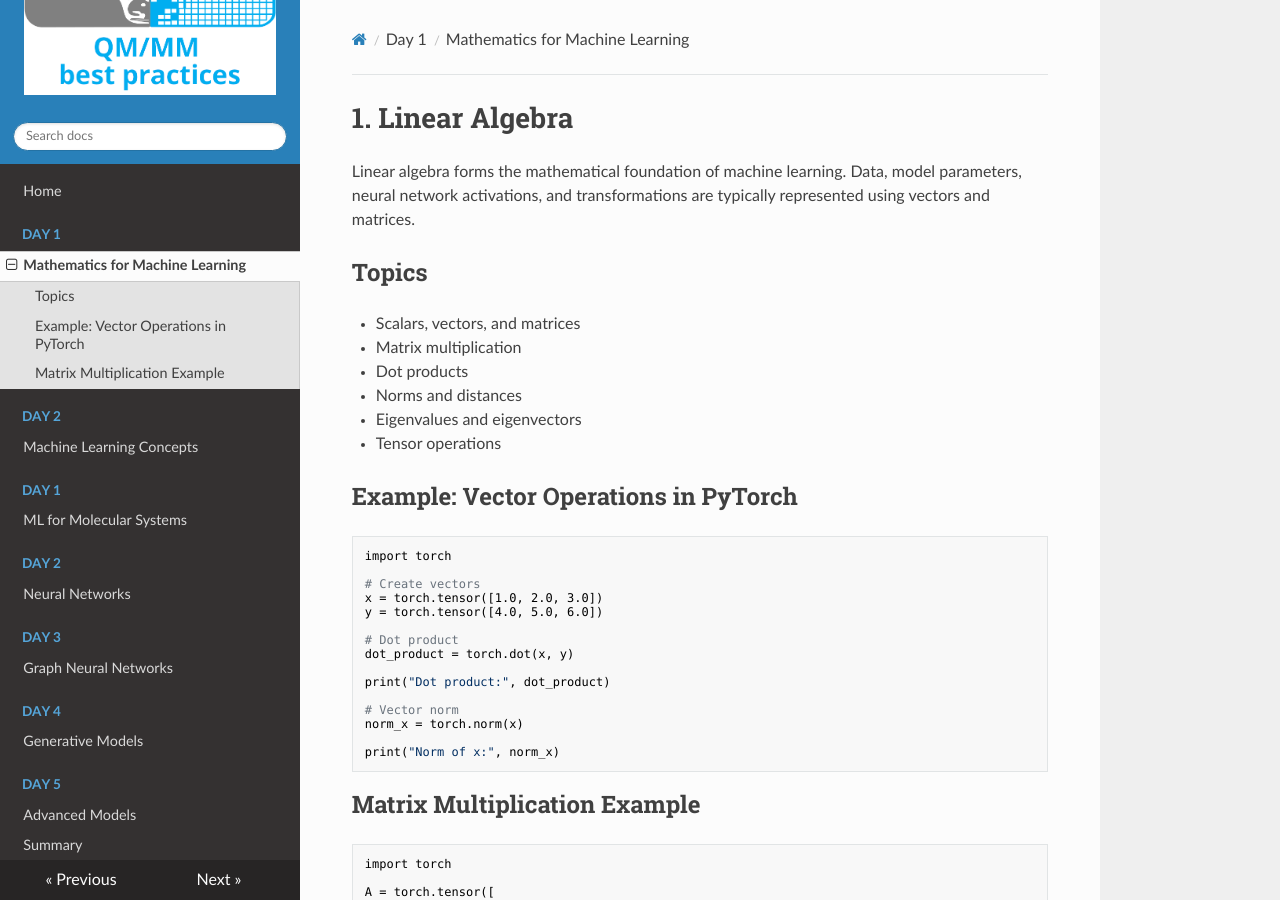
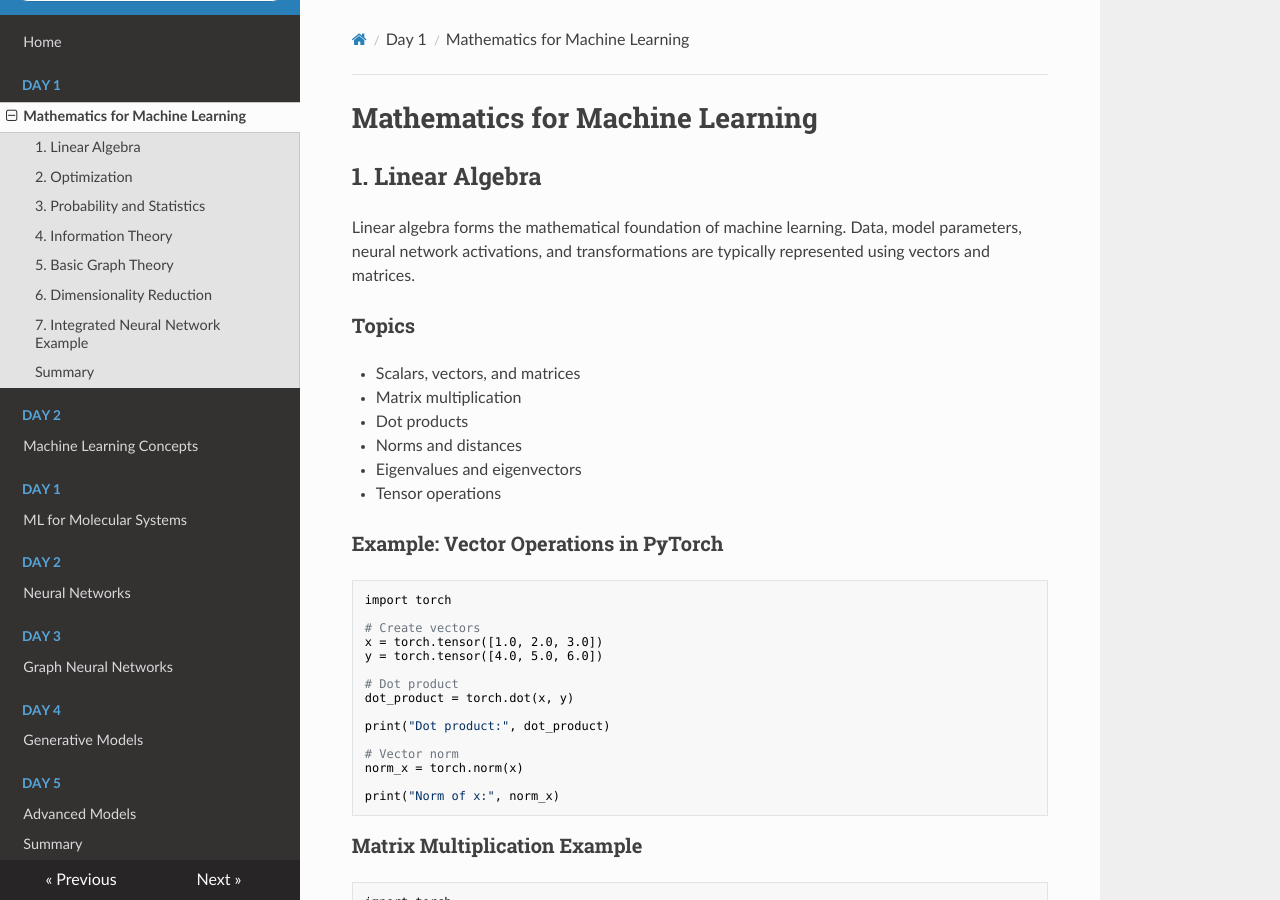
Before and after one commit to pojeda/course-mlmd, an MkDocs documentation site: the page built from docs/daym.md, in a window 1280 px wide and 900 px high. Built offline with MkDocs 1.6.1, drawn with Linux system fonts in a browser that asks for light colours; nearby versions of some CDN libraries.

Commit message:
Introduction

````diff
--- a/docs/daym.md
+++ b/docs/daym.md
@@ -1,9 +1,11 @@
-# 1. Linear Algebra
+# Mathematics for Machine Learning
+
+## 1. Linear Algebra
 
 Linear algebra forms the mathematical foundation of machine learning. Data, model parameters, neural
 network activations, and transformations are typically represented using vectors and matrices.
 
-## Topics
+### Topics
 
 - Scalars, vectors, and matrices
 - Matrix multiplication
@@ -12,7 +14,7 @@ network activations, and transformations are typically represented using vectors
 - Eigenvalues and eigenvectors
 - Tensor operations
 
-## Example: Vector Operations in PyTorch
+### Example: Vector Operations in PyTorch
 
 ```python
 import torch
@@ -32,7 +34,7 @@ norm_x = torch.norm(x)
 print("Norm of x:", norm_x)
 ```
 
-## Matrix Multiplication Example
+### Matrix Multiplication Example
 
 ```python
 import torch
@@ -53,12 +55,12 @@ print(C)
 ```
 
 
-# 2. Optimization
+## 2. Optimization
 
 Optimization is the process of finding model parameters that minimize a loss function. Most
 machine learning algorithms rely on optimization techniques such as gradient descent.
 
-## Topics
+### Topics
 
 - Functions and derivatives
 - Gradients
@@ -67,7 +69,7 @@ machine learning algorithms rely on optimization techniques such as gradient des
 - Learning rates
 - Loss minimization
 
-## Gradient Descent Concept
+### Gradient Descent Concept
 
 The goal is to iteratively update parameters:
 
@@ -81,7 +83,7 @@ Where:
 - $\eta$ is the learning rate
 - $L(\theta)$ is the loss function
 
-## Example: Gradient Descent in PyTorch
+### Example: Gradient Descent in PyTorch
 
 ```python
 import torch
@@ -111,12 +113,12 @@ for step in range(20):
 
 
 
-# 3. Probability and Statistics
+## 3. Probability and Statistics
 
 Probability and statistics are fundamental for understanding uncertainty, noise,
 model evaluation, and probabilistic learning.
 
-## Topics
+### Topics
 
 - Random variables
 - Probability distributions
@@ -125,7 +127,7 @@ model evaluation, and probabilistic learning.
 - Covariance and correlation
 - Sampling
 
-## Example: Gaussian Distribution
+### Example: Gaussian Distribution
 
 ```python
 import torch
@@ -143,7 +145,7 @@ plt.title("Gaussian Distribution")
 plt.show()
 ```
 
-## Mean and Standard Deviation
+### Mean and Standard Deviation
 
 ```python
 import torch
@@ -155,19 +157,19 @@ print("Standard deviation:", torch.std(x))
 ```
 
 
-# 4. Information Theory
+## 4. Information Theory
 
 Information theory provides mathematical tools for quantifying uncertainty
 and information content in data.
 
-## Topics
+### Topics
 
 - Entropy
 - Cross-entropy
 - Kullback–Leibler divergence
 - Information content
 
-## Entropy
+### Entropy
 
 Entropy measures uncertainty:
 
@@ -175,7 +177,7 @@ $$
 H(X) = -\sum_i p(x_i) \log p(x_i)
 $$
 
-## Example: Entropy Calculation
+### Example: Entropy Calculation
 
 ```python
 import torch
@@ -188,7 +190,7 @@ entropy = -torch.sum(p * torch.log2(p))
 print("Entropy:", entropy.item())
 ```
 
-## Cross-Entropy Loss Example
+### Cross-Entropy Loss Example
 
 ```python
 import torch
@@ -211,12 +213,12 @@ print("Cross-entropy loss:", loss.item())
 
 
 
-# 5. Basic Graph Theory
+## 5. Basic Graph Theory
 
 Graphs are widely used in machine learning for representing relationships between
 objects. In chemistry, molecules can naturally be represented as graphs.
 
-## Topics
+### Topics
 
 - Nodes and edges
 - Adjacency matrices
@@ -224,7 +226,7 @@ objects. In chemistry, molecules can naturally be represented as graphs.
 - Graph connectivity
 - Molecular graphs
 
-## Example: Adjacency Matrix
+### Example: Adjacency Matrix
 
 ```python
 import torch
@@ -239,7 +241,7 @@ adjacency = torch.tensor([
 print(adjacency)
 ```
 
-## Graph Node Features
+### Graph Node Features
 
 ```python
 import torch
@@ -254,15 +256,13 @@ node_features = torch.tensor([
 print(node_features)
 ```
 
-
-
-# 6. Dimensionality Reduction
+## 6. Dimensionality Reduction
 
 Many scientific datasets contain high-dimensional data that can be difficult to
 visualize or analyze directly. Dimensionality reduction techniques project the data into
 lower-dimensional spaces while preserving important structure.
 
-## Topics
+### Topics
 
 - High-dimensional spaces
 - Principal Component Analysis (PCA)
@@ -270,7 +270,7 @@ lower-dimensional spaces while preserving important structure.
 - Data visualization
 - Feature compression
 
-## Example: PCA with PyTorch and scikit-learn
+### Example: PCA with PyTorch and scikit-learn
 
 ```python
 import torch
@@ -297,7 +297,7 @@ plt.show()
 ```
 
 
-# 7. Integrated Neural Network Example
+## 7. Integrated Neural Network Example
 
 This example combines several mathematical concepts introduced during the course.
 
@@ -338,11 +338,7 @@ for epoch in range(50):
     print(f"Epoch {epoch}: loss = {loss.item():.4f}")
 ```
 
-
-
-
-
-# Summary
+## Summary
 
 This course introduced the core mathematical concepts underlying machine learning and deep learning:
 
````
